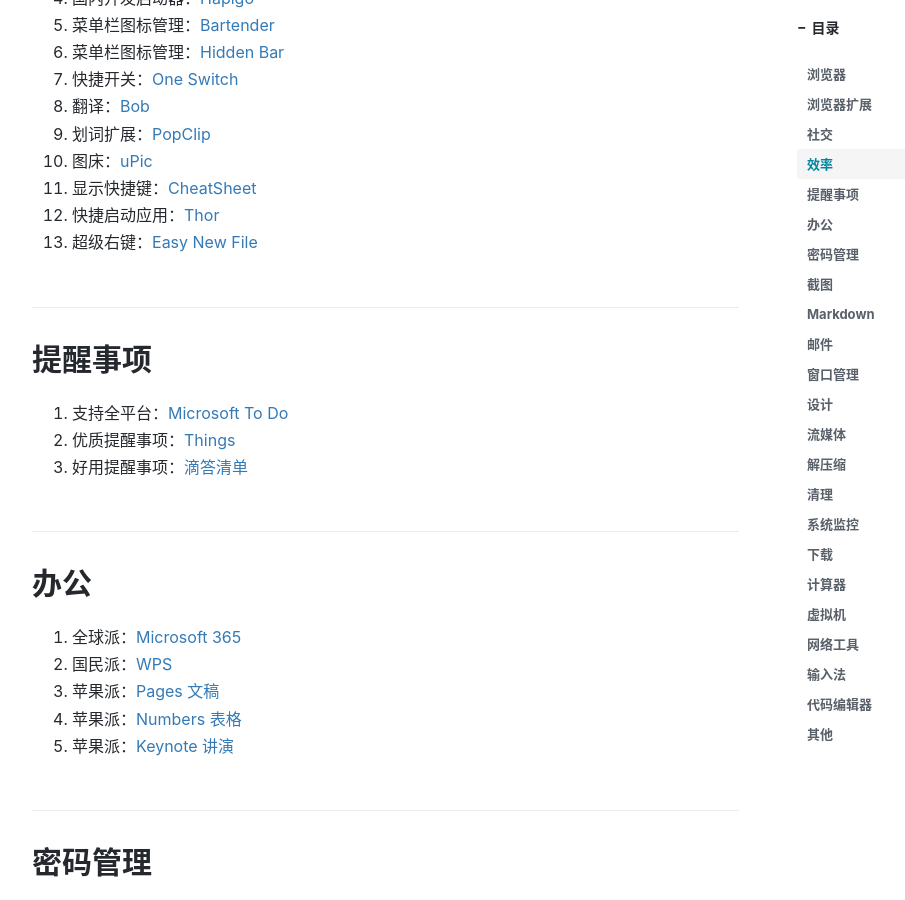
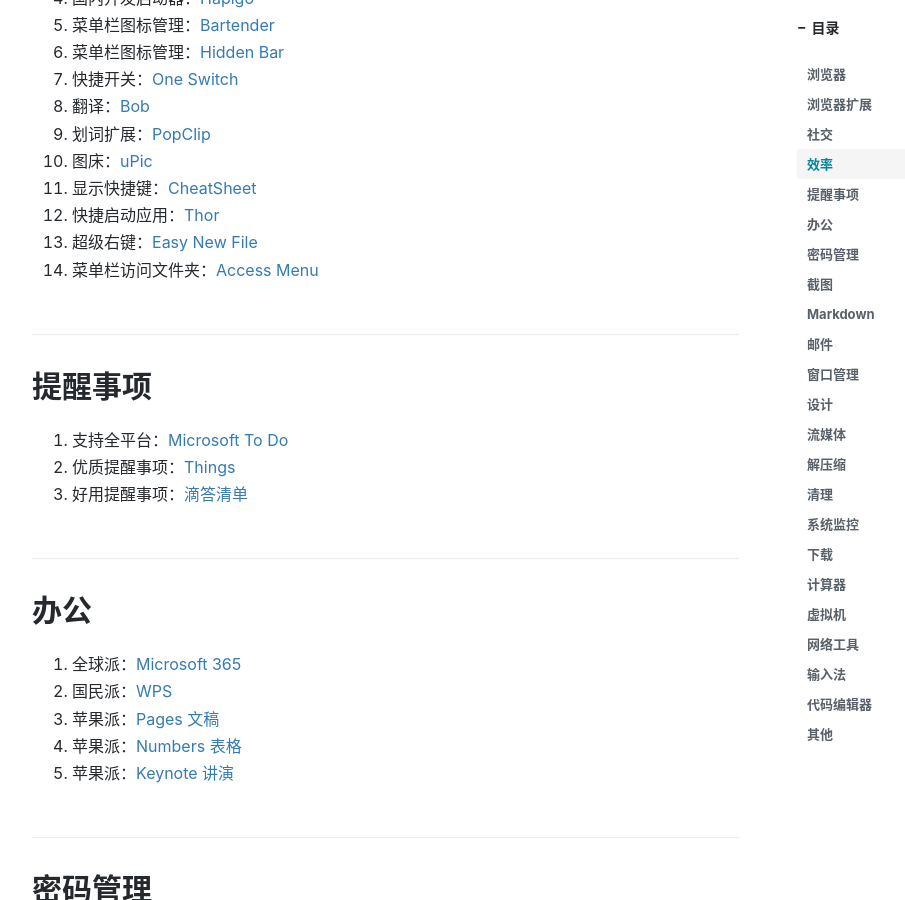
Before and after one commit to ssnhd/ssnhd.github.io, a Jekyll site: the page built from _posts/2022-8-27-mac-app.md, in a window 1280 px wide and 900 px high, scrolled down 1559 px. Shown: the whole window, without its empty margins (233-1138 px from the left). Built offline with Jekyll 4.4.1, drawn with Linux system fonts in a browser that asks for light colours; nearby versions of some CDN libraries; comment, search, counter and statistics services are not loaded.

Commit message:
Update 2022-8-27-mac-app.md

```diff
--- a/_posts/2022-8-27-mac-app.md
+++ b/_posts/2022-8-27-mac-app.md
@@ -47,6 +47,7 @@
 11. 显示快捷键：[CheatSheet](https://www.mediaatelier.com/CheatSheet/)
 12. 快捷启动应用：[Thor](https://apps.apple.com/cn/app/thor/id1120999687?mt=12)
 13. 超级右键：[Easy New File](https://apps.apple.com/cn/app/easy-new-file/id1162194131?mt=12)
+14. 菜单栏访问文件夹：[Access Menu](https://www.titanium-software.fr/en/accessmenu.html)
 
 ## 提醒事项
 1. 支持全平台：[Microsoft To Do](https://apps.apple.com/cn/app/microsoft-to-do/id1274495053?mt=12)
```
